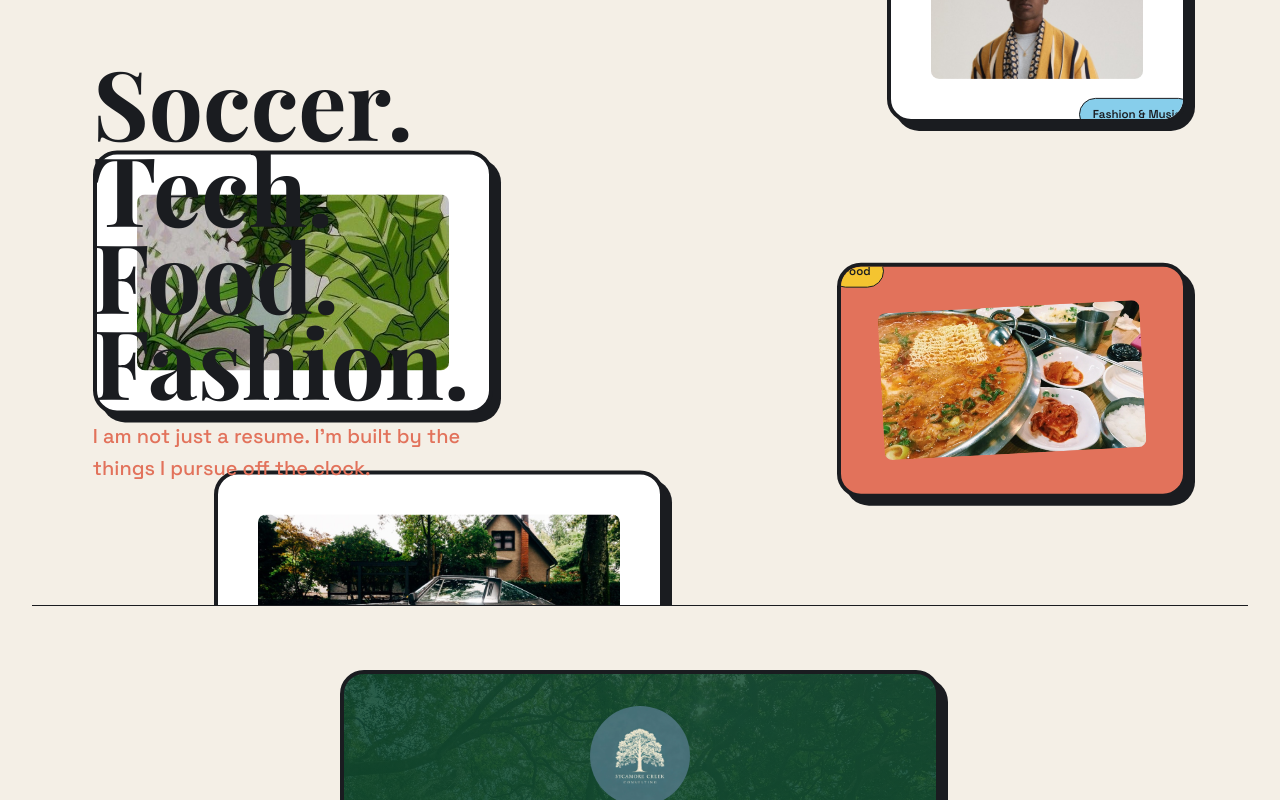
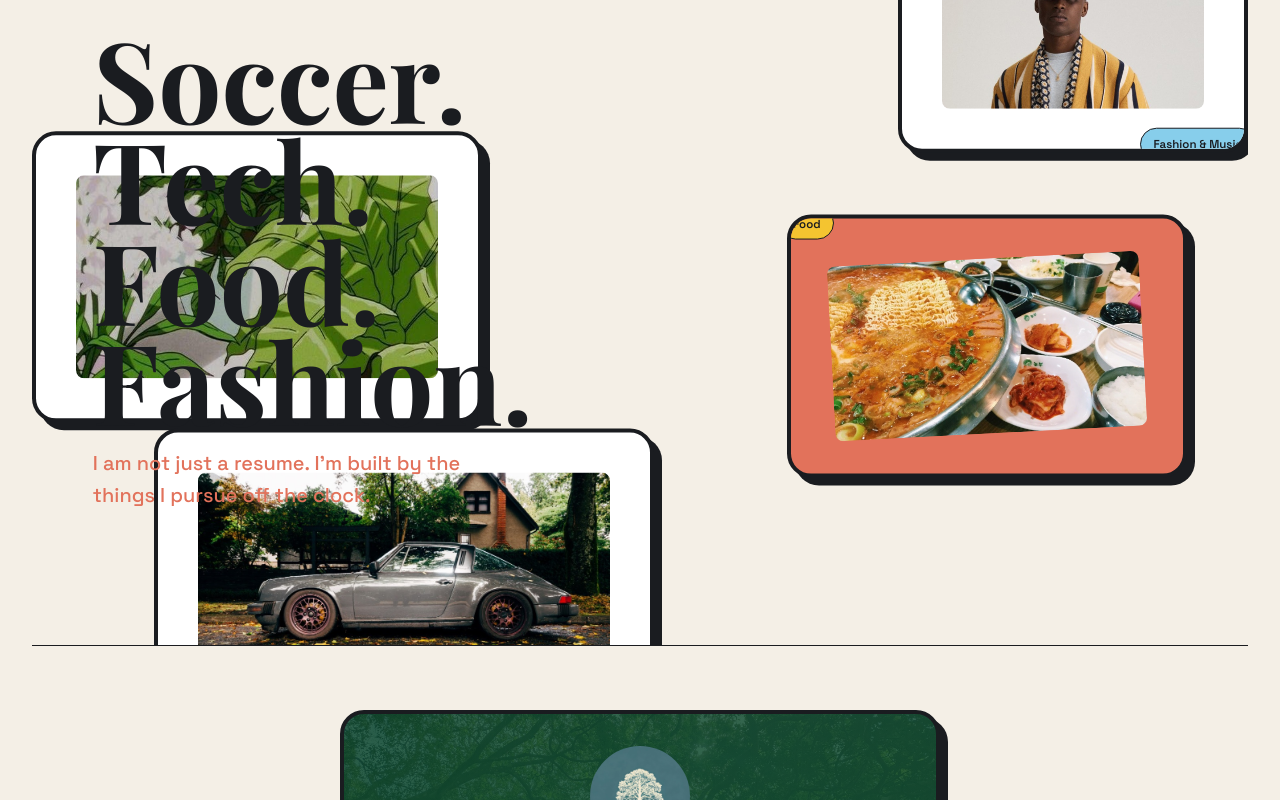
Before and after one commit to howeitis/personalsite, a React (Vite) app: page /#/ in a window 1280 px wide. Shown: the part 740-1540 px from the top of the page. Built offline with nearby package versions, Linux system fonts and the light colour scheme; a web font is replaced by a local one.

Commit message:
Scale MoodBoard clamp sizes up 50% and tighten anchors for maximum parallax overlap

```diff
--- a/src/components/MoodBoard.jsx
+++ b/src/components/MoodBoard.jsx
@@ -23,7 +23,7 @@ export const MoodBoard = () => {
             ref={containerRef}
             style={{
                 position: 'relative',
-                height: 'clamp(500px, 85vh, 1000px)', // Dynamic height limits ton of space
+                height: 'clamp(600px, 90vh, 1000px)', // Slightly taller to fit larger images
                 width: '100%',
                 margin: '2rem 0', // Close to hero and footer
                 overflow: 'hidden', // HARD BOUNDARIES
@@ -37,12 +37,12 @@ export const MoodBoard = () => {
 
                 {/* Giant Floating Typography */}
                 <motion.div
-                    style={{ y: yTxt, position: 'absolute', top: '15%', left: '5%', zIndex: 10 }}
+                    style={{ y: yTxt, position: 'absolute', top: '10%', left: '5%', zIndex: 10 }}
                 >
-                    <h2 className="serif-text" style={{ fontSize: 'clamp(3rem, 15vw, 6rem)', lineHeight: 0.9, mixBlendMode: 'difference', color: 'var(--text-primary)' }}>
+                    <h2 className="serif-text" style={{ fontSize: 'clamp(4rem, 18vw, 7rem)', lineHeight: 0.9, mixBlendMode: 'difference', color: 'var(--text-primary)' }}>
                         Soccer.<br />Tech.<br />Food.<br />Fashion.
                     </h2>
-                    <p style={{ marginTop: '1rem', fontSize: 'clamp(0.9rem, 3vw, 1.25rem)', maxWidth: '400px', fontWeight: 500, color: 'var(--terracotta)' }}>
+                    <p style={{ marginTop: '1rem', fontSize: 'clamp(1rem, 4vw, 1.25rem)', maxWidth: '400px', fontWeight: 500, color: 'var(--terracotta)' }}>
                         I am not just a resume. I'm built by the things I pursue off the clock.
                     </p>
                 </motion.div>
@@ -53,8 +53,8 @@ export const MoodBoard = () => {
                         y: y2,
                         position: 'absolute',
                         top: '5%',
-                        right: '5%',
-                        width: 'clamp(140px, 30vw, 300px)', // Scales smoothly
+                        right: '0%', // Push to edge
+                        width: 'clamp(210px, 40vw, 350px)', // 50% larger minimums
                         zIndex: 5
                     }}
                     className="bento-card"
@@ -72,9 +72,9 @@ export const MoodBoard = () => {
                     style={{
                         y: y1,
                         position: 'absolute',
-                        top: '40%',
-                        left: '5%',
-                        width: 'clamp(160px, 40vw, 400px)',
+                        top: '35%', // Pulled up
+                        left: '0%', // Push to edge
+                        width: 'clamp(240px, 50vw, 450px)',
                         zIndex: 2
                     }}
                     className="bento-card"
@@ -91,9 +91,9 @@ export const MoodBoard = () => {
                     style={{
                         y: y4,
                         position: 'absolute',
-                        top: '60%',
+                        top: '50%', // Pulled up aggressively to overlap Flora
                         right: '5%',
-                        width: 'clamp(150px, 35vw, 350px)',
+                        width: 'clamp(225px, 45vw, 400px)',
                         zIndex: 8
                     }}
                     className="bento-card bg-terracotta"
@@ -111,9 +111,9 @@ export const MoodBoard = () => {
                     style={{
                         y: y3,
                         position: 'absolute',
-                        top: '75%',
-                        left: '15%',
-                        width: 'clamp(170px, 45vw, 450px)',
+                        top: '65%', // Pulled way up
+                        left: '10%',
+                        width: 'clamp(255px, 55vw, 500px)',
                         zIndex: 7
                     }}
                     className="bento-card"
```
